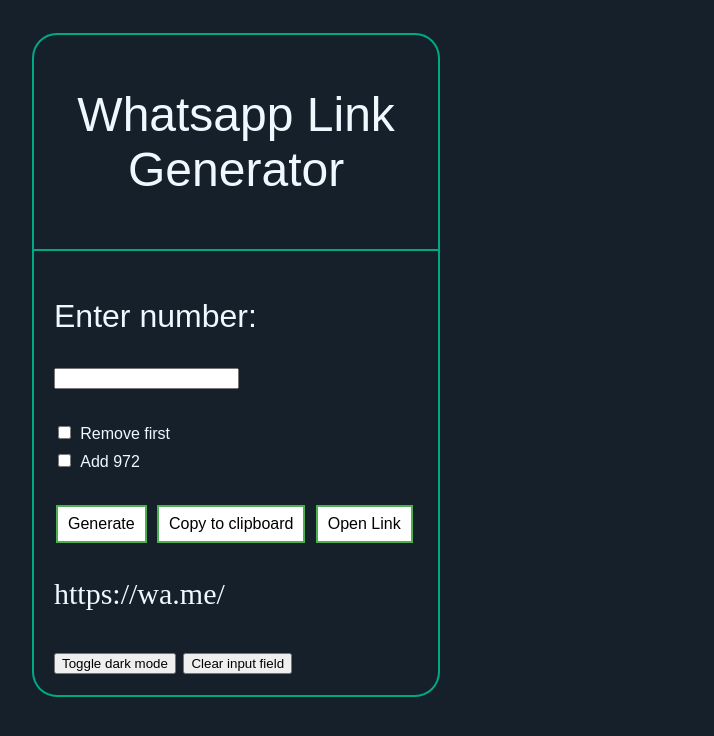
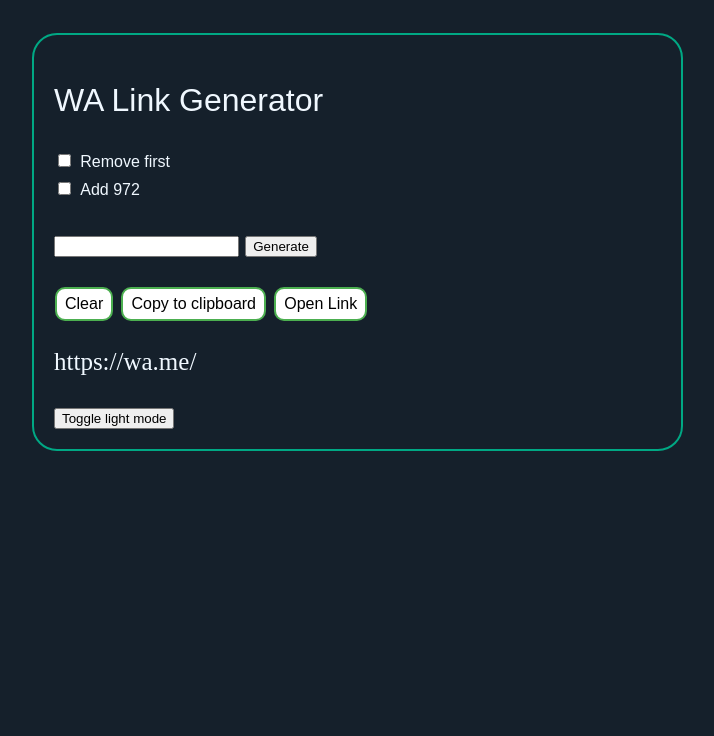
Before and after one commit to syahbes/myFirst, a plain HTML site: page index.html in a window 1280 px wide. Shown: the whole page, without its empty margins (1-715 px from the left). Drawn offline with Linux system fonts and the light colour scheme.

Commit message:
Update index.html

```diff
--- a/index.html
+++ b/index.html
@@ -3,21 +3,16 @@
 <head>
 <meta charset="utf-8"><title>Whatsapp link gen</title>
 <style>
-
 body {
   padding: 25px;
   background-color: #15202b;
   color: aliceblue;
   font-size: 25px;
 }
-
-.dark-mode {
+.light-mode {
   background-color: white;
   color: black;
 }
-
-
-
 h1 { font: 3rem 'Fira Sans', sans-serif; }
 h2 { font: 2rem 'Fira Sans', sans-serif; }
 label { font: 1rem 'Fira Sans', sans-serif; }
@@ -25,73 +20,61 @@
   border-radius: 25px 25px 0px 0px;
   border: 2px solid #00a884;
   padding: 20px;
-  width: 30%;
+  width: 50%;
 }
 #rcorners2 {
-  border-radius: 0px 0px 25px 25px;
+  border-radius: 25px 25px 25px 25px;
   border: 2px solid #00a884;
-  border-top: hidden;
+
   padding: 20px;
-  width: 30%;
+  width: 50%;
 }
 .button {
   background-color: #4CAF50; /* Green */
   border: none;
+  border-radius: 10px 10px 10px 10px;
   color: white;
-  padding: 8px 10px;
+  padding: 6px 8px;
   text-align: center;
   text-decoration: none;
   display: inline-block;
   font-size: 16px;
-  margin: 4px 2px;
+  margin: 2px 1px;
   transition-duration: 0.4s;
   cursor: pointer;
 }
-
 .button1 {
   background-color: white;
   color: black;
   border: 2px solid #4CAF50;
 }
-
 .button1:hover {
   background-color: #4CAF50;
   color: white;
 }
+</style>
+</head>
 
-</style>
 
-</head>
 <body>
-<div id="rcorners1" align="center">
-<h1>Whatsapp Link Generator</h1>
-</div>
 <div id="rcorners2">
-<h2>Enter number:</h2>
-<div><input type="text" id="number"></div>
-<div></br>
+<h2>WA Link Generator</h2>
  <input type="checkbox" id="cbox1" name="cbox1">
  <label for="cbox1">Remove first</label>
-</div>
-<div>
+</br>
  <input type="checkbox" id="cbox2" name="cbox2">
  <label for="cbox2">Add 972</label>
-</div>
+</br></br>
 
-<div></br>
-    <button type="button" onclick="genLink()" class="button button1">Generate</button>
+<input type="text" id="number">
+<button onclick="genLink()">Generate</button>
+ </br></br>
+ <button type="button" onclick="document.getElementById('number').value = ''" class="button button1">Clear</button>
  <button type="button" onclick="copyLink()" class="button button1">Copy to clipboard</button>
  <button type="button" onclick="openLink()" class="button button1">Open Link</button>
-
-</div>
-
-
-<div style="font-size: 30px">
+</br>
  <p id="end_url">https://wa.me/</p>
-<button onclick="myFunction()">Toggle dark mode</button>
-<button onclick="document.getElementById('number').value = ''">Clear input field</button>
-
-</div>
+ <button onclick="myFunction()">Toggle light mode</button>
 </div>
 
 <script>
@@ -106,7 +89,7 @@
 function copyLink() { navigator.clipboard.writeText( document.getElementById("end_url").textContent ); }
 function openLink() { window.open(document.getElementById("end_url").textContent, '_blank').focus(); }
 
-function myFunction() { var element = document.body; element.classList.toggle("dark-mode"); }
+function myFunction() { var element = document.body; element.classList.toggle("light-mode"); }
 </script>
 </body>
 </html>
```
Lines whose indentation alone changed are shown as unchanged.
